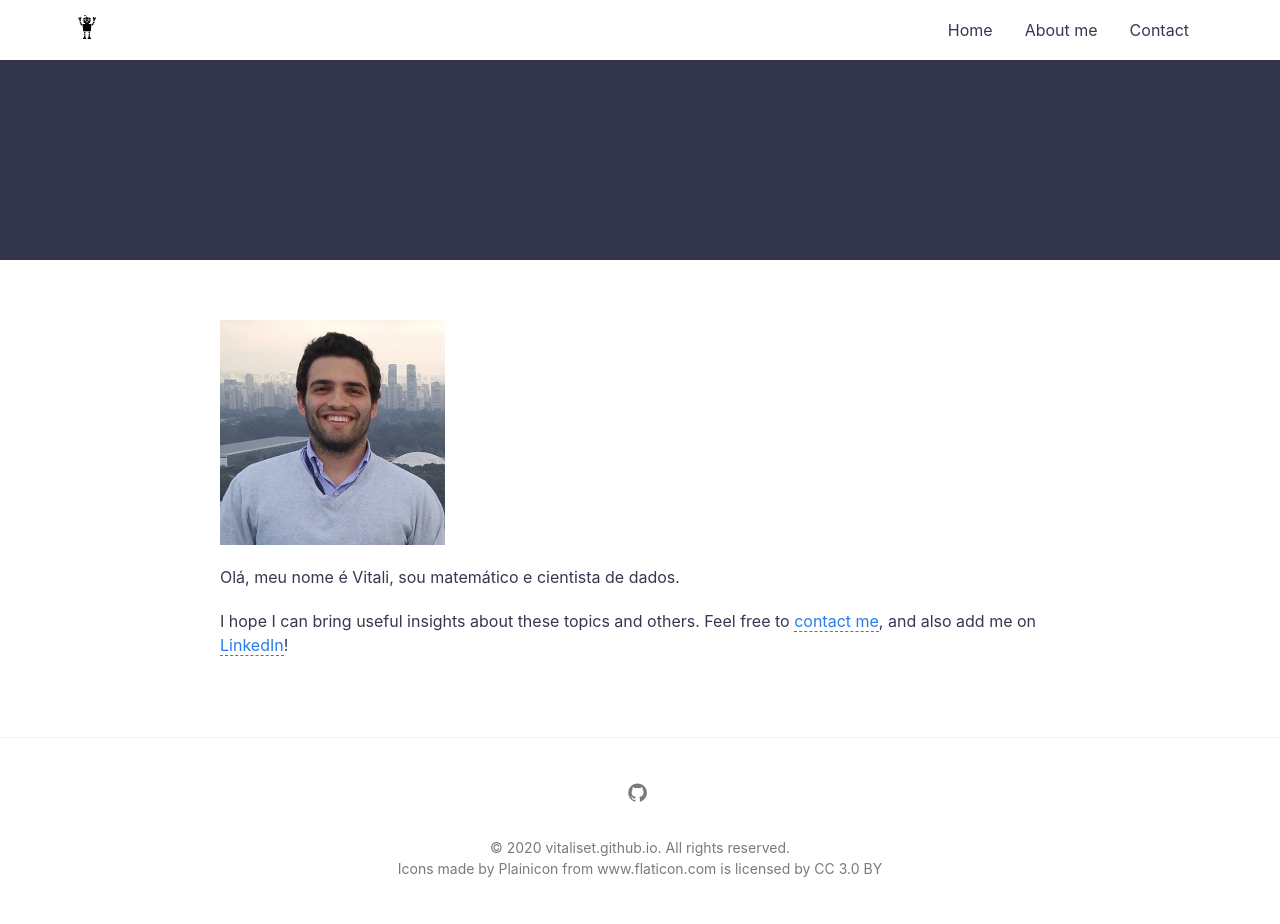
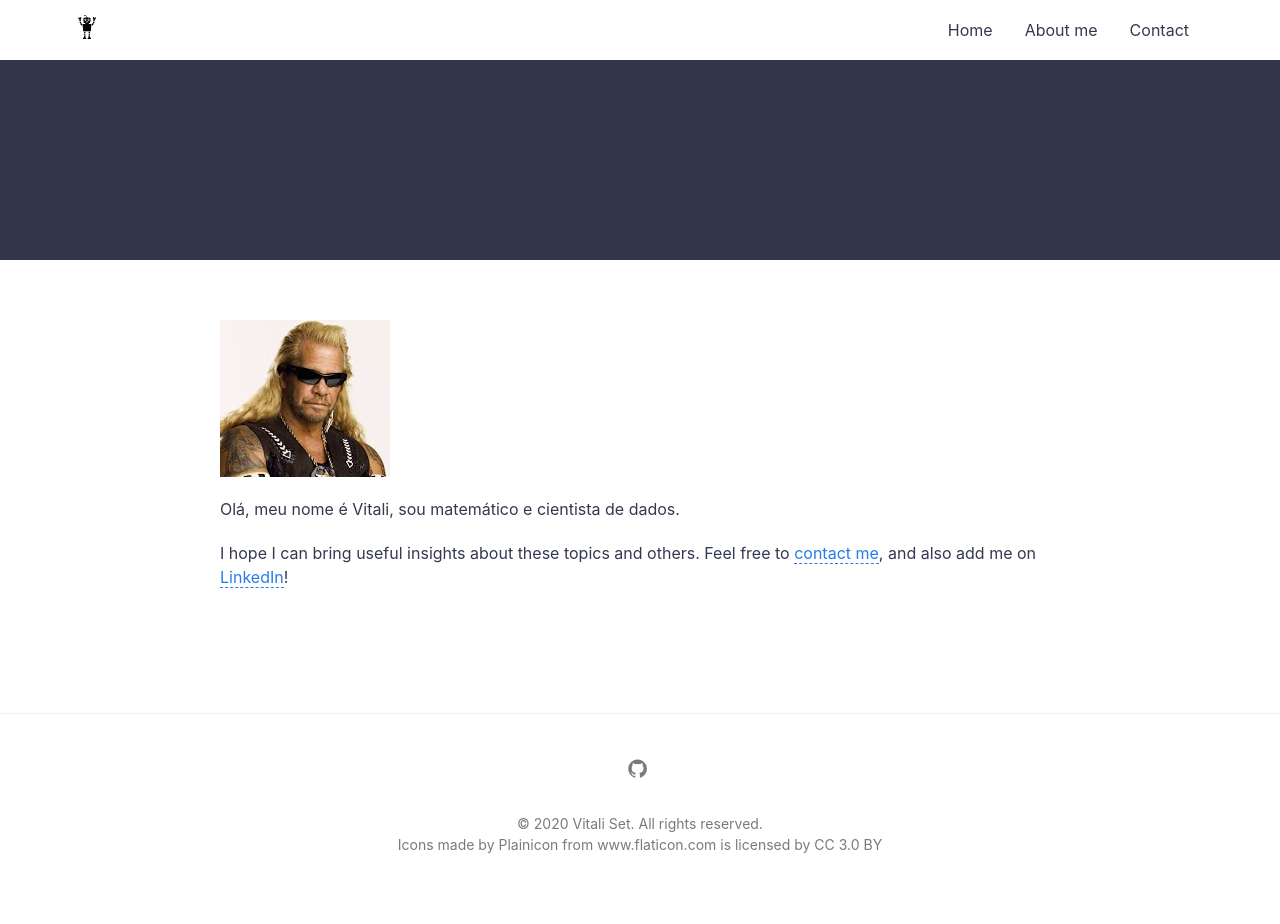
Before and after one commit to vitaliset/vitaliset.github.io, a Jekyll site: the page built from about.md, in a window 1280 px wide. Built offline with Jekyll 4.4.1, drawn with Linux system fonts in a browser that asks for light colours; after the commit the page ends 900 px from its top, so only the background shows below that; some of the changed lines change nothing that is shown.

Commit message:
mexendo no about

```diff
--- a/_config.yml
+++ b/_config.yml
@@ -1,10 +1,10 @@
 # SITE CONFIGURATION
-#title: Vitali Set # your site title
-#author: O conjunto de Vitali # You :P
-#description: > # Meta description of Homepage
-#  My thoughts and experiments on machine learning and related stuff
-#baseurl: "/" # the subpath of your site, e.g. /blog
-#url: "https://vitaliset.github.io/" # the base hostname & protocol for your site, e.g. http://example.com
+title: Vitali Set # your site title
+author: O conjunto de Vitali # You :P
+description: > # Meta description of Homepage
+  AAAAAAAAAAAAAAAA
+baseurl: "/" # the subpath of your site, e.g. /blog
+url: "https://vitaliset.github.io/" # the base hostname & protocol for your site, e.g. http://example.com
 
 # SEO PLUGIN
 social:
--- a/about.md
+++ b/about.md
@@ -6,7 +6,7 @@ permalink: /about/
 
 <!--- (<img align="center" src="https://github.com/gdmarmerola/gdmarmerola.github.io/blob/master/assets/img/gdmarmerola-profile.jpg" width="150"> -->
 
-![profile]({{ "assets/img/gdmarmerola-profile-50p.jpg" | absolute_url }})
+![profile]({{ "assets/img/vitali.jpg" | absolute_url }})
 
 
 Olá, meu nome é Vitali, sou matemático e cientista de dados.
```
Also changed, not shown: assets/img/vitali.jpg (added).
